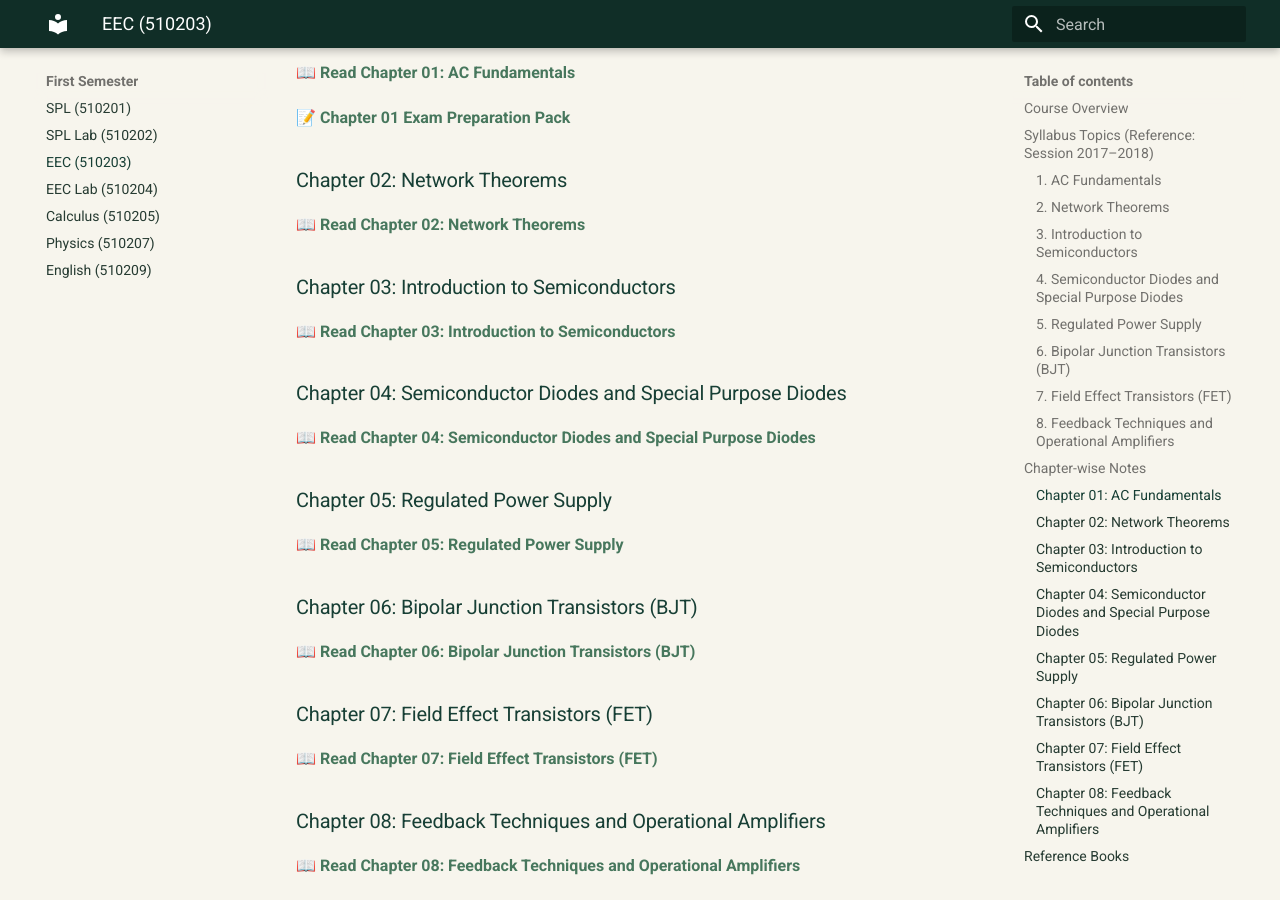
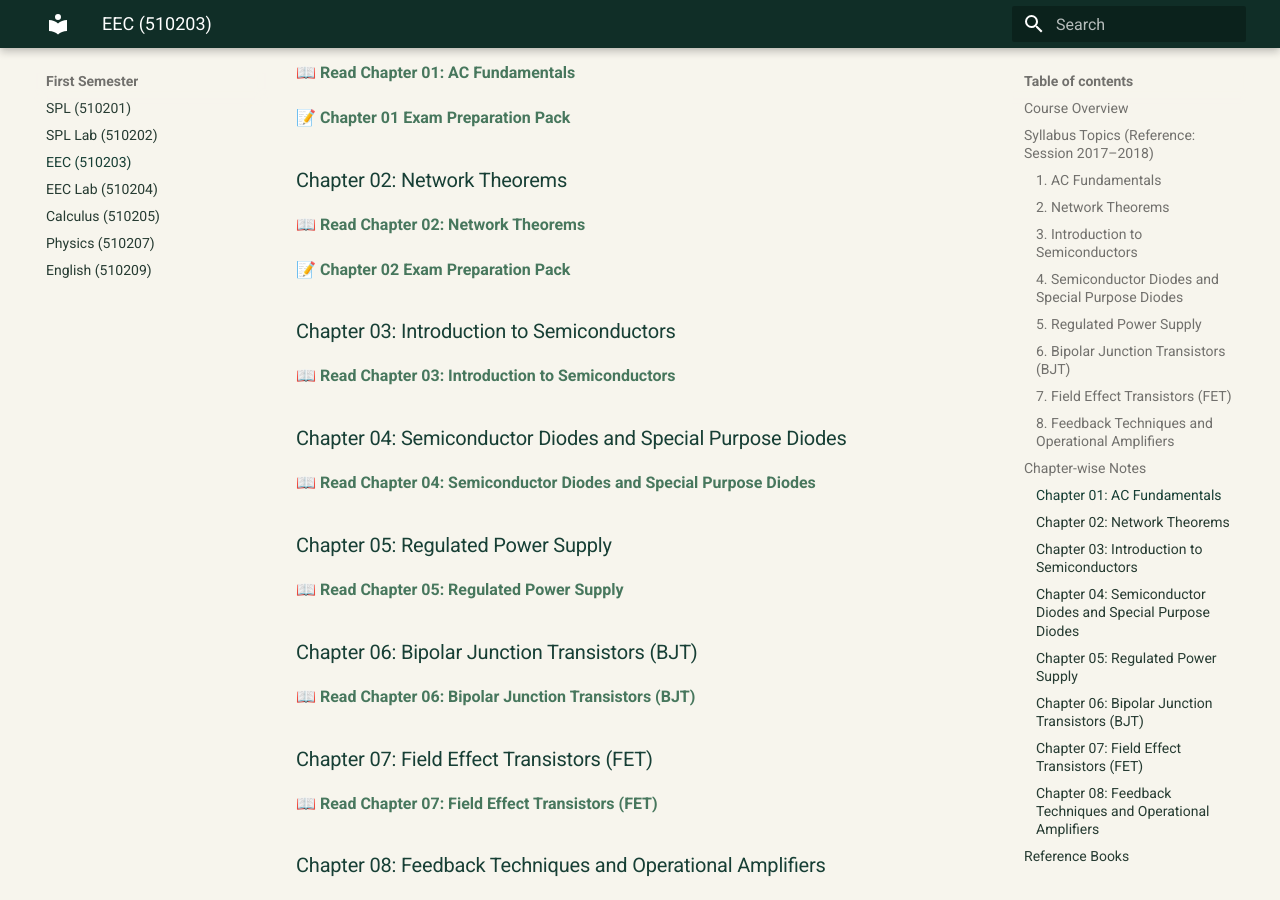
Before and after one commit to taimiyatahsin0-png/nu-cse-notes-store, an MkDocs documentation site: the page built from docs/subjects/eec/index.md, in a window 1280 px wide and 900 px high, scrolled down 3234 px. Built offline with MkDocs 1.6.1 and Material for MkDocs 9.7.7, drawn with Linux system fonts in a browser that asks for light colours.

Commit message:
Link EEC Chapter 02 exam preparation pack

```diff
--- a/docs/subjects/eec/index.md
+++ b/docs/subjects/eec/index.md
@@ -105,6 +105,8 @@ This course introduces the fundamental concepts of electrical circuits, AC funda
 
 [📖 Read Chapter 02: Network Theorems](chapter-02-network-theorems.md)
 
+[📝 Chapter 02 Exam Preparation Pack](chapter-02-exam-preparation.md)
+
 ### Chapter 03: Introduction to Semiconductors
 
 [📖 Read Chapter 03: Introduction to Semiconductors](chapter-03-introduction-to-semiconductors.md)
```
